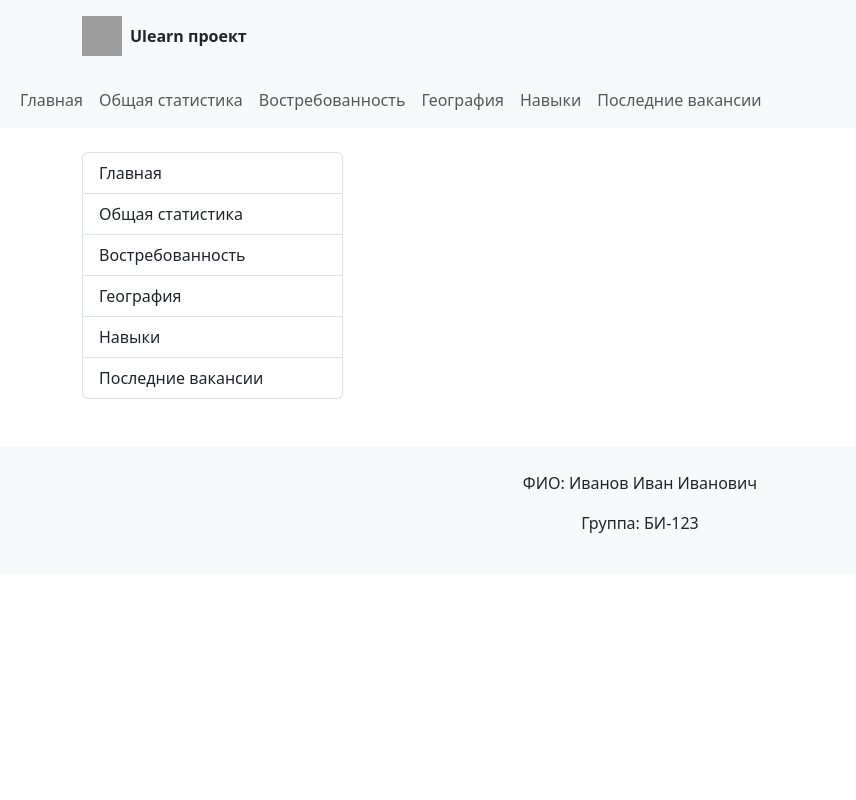
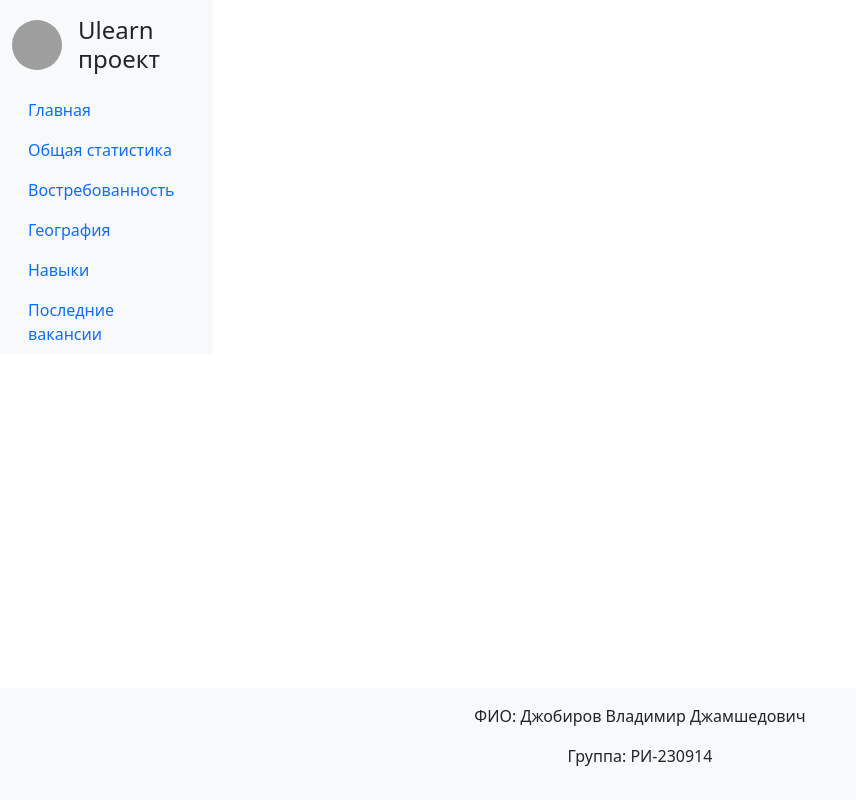
Before and after one commit to Shadowpat42/djangoUlearnProject, a Django app: page / in a window 1280 px wide. Shown: the whole page, without its empty margins (0-856 px from the left). Run offline with Django 5.2, Linux system fonts and the light colour scheme; grey boxes are pictures that could not be loaded.

Commit message:
update base.html: footer to down, add logo, change position navbar in left

```diff
--- a/main/templates/base.html
+++ b/main/templates/base.html
@@ -7,73 +7,86 @@
     <meta name="viewport" content="width=device-width, initial-scale=1.0">
     <title>{% block title %}Ulearn проект{% endblock %}</title>
 
-    <!-- Подключение Bootstrap 5.3.3 -->
-    <link href="https://cdn.jsdelivr.net/npm/bootstrap@5.3.3/dist/css/bootstrap.min.css" rel="stylesheet" integrity="sha384-QWTKZyjpPEjISv5WaRU9OFeRpok6YctnYmDr5pNlyT2bRjXh0JMhjY6hW+ALEwIH" crossorigin="anonymous">
+    <!-- Подключение Bootstrap -->
+    <link href="https://cdn.jsdelivr.net/npm/bootstrap@5.3.3/dist/css/bootstrap.min.css" rel="stylesheet"
+          integrity="sha384-QWTKZyjpPEjISv5WaRU9OFeRpok6YctnYmDr5pNlyT2bRjXh0JMhjY6hW+ALEwIH" crossorigin="anonymous">
+
+    <style>
+        /* Основной контейнер заполняет всю высоту экрана */
+        body, html {
+            height: 100%;
+        }
+
+        .wrapper {
+            display: flex;
+            flex-direction: column;
+            min-height: 100%;
+        }
+
+        .content {
+            flex: 1;
+        }
+    </style>
 </head>
 
 <body>
-    <!-- Header -->
-    <header class="bg-body-tertiary py-3">
-        <div class="container d-flex align-items-center justify-content-between">
-            <a class="navbar-brand d-flex align-items-center" href="/">
-                <img src="{% static 'images/logo.png' %}" alt="Логотип" width="40" height="40" class="me-2">
-                <span class="fw-bold">Ulearn проект</span>
-            </a>
-        </div>
-    </header>
+<div class="wrapper">
+    <!-- Контейнер для основного контента -->
+    <div class="container-fluid content">
+        <div class="row">
+            <!-- Sidebar (левое меню) -->
+            <nav class="col-md-3 col-lg-2 d-md-block bg-light sidebar">
+                <div class="position-sticky">
+                    <div class="d-flex align-items-center py-3">
+                        <img src="{% static 'images/profile.webp' %}" alt="Логотип" class="rounded-circle me-3"
+                             style="width: 50px; height: 50px;">
+                        <h4 class="mb-0">Ulearn проект</h4>
+                    </div>
+                    <ul class="nav flex-column">
+                        <li class="nav-item">
+                            <a class="nav-link" href="/">Главная</a>
+                        </li>
+                        <li class="nav-item">
+                            <a class="nav-link" href="/statistics">Общая статистика</a>
+                        </li>
+                        <li class="nav-item">
+                            <a class="nav-link" href="/demand">Востребованность</a>
+                        </li>
+                        <li class="nav-item">
+                            <a class="nav-link" href="/geography">География</a>
+                        </li>
+                        <li class="nav-item">
+                            <a class="nav-link" href="/skills">Навыки</a>
+                        </li>
+                        <li class="nav-item">
+                            <a class="nav-link" href="/latest-vacancies">Последние вакансии</a>
+                        </li>
+                    </ul>
+                </div>
+            </nav>
 
-    <!-- Navbar -->
-    <nav class="navbar navbar-expand-lg navbar-light bg-light">
-        <div class="container-fluid">
-            <button class="navbar-toggler" type="button" data-bs-toggle="collapse" data-bs-target="#navbarNav" aria-controls="navbarNav" aria-expanded="false" aria-label="Toggle navigation">
-                <span class="navbar-toggler-icon"></span>
-            </button>
-            <div class="collapse navbar-collapse" id="navbarNav">
-                <ul class="navbar-nav">
-                    <li class="nav-item"><a class="nav-link" href="/">Главная</a></li>
-                    <li class="nav-item"><a class="nav-link" href="/statistics">Общая статистика</a></li>
-                    <li class="nav-item"><a class="nav-link" href="/demand">Востребованность</a></li>
-                    <li class="nav-item"><a class="nav-link" href="/geography">География</a></li>
-                    <li class="nav-item"><a class="nav-link" href="/skills">Навыки</a></li>
-                    <li class="nav-item"><a class="nav-link" href="/latest-vacancies">Последние вакансии</a></li>
-                </ul>
-            </div>
-        </div>
-    </nav>
-
-    <!-- Main Layout -->
-    <div class="container mt-4">
-        <div class="row">
-            <!-- Sidebar -->
-            <aside class="col-md-3">
-                <nav class="list-group">
-                    <a href="/" class="list-group-item list-group-item-action">Главная</a>
-                    <a href="/statistics" class="list-group-item list-group-item-action">Общая статистика</a>
-                    <a href="/demand" class="list-group-item list-group-item-action">Востребованность</a>
-                    <a href="/geography" class="list-group-item list-group-item-action">География</a>
-                    <a href="/skills" class="list-group-item list-group-item-action">Навыки</a>
-                    <a href="/latest-vacancies" class="list-group-item list-group-item-action">Последние вакансии</a>
-                </nav>
-            </aside>
-            <!-- Main Content -->
-            <main class="col-md-9">
+            <!-- Main content -->
+            <main class="col-md-9 ms-sm-auto col-lg-10 px-md-4">
                 {% block content %}
-                <!-- Основной контент страниц -->
+                    <!-- Контент для конкретной страницы -->
                 {% endblock %}
             </main>
         </div>
     </div>
 
     <!-- Footer -->
-    <footer class="bg-body-tertiary text-center py-4 mt-5">
+    <footer class="bg-body-tertiary text-center py-3">
         <div class="container">
-            <p>ФИО: Иванов Иван Иванович</p>
-            <p>Группа: БИ-123</p>
+            <p>ФИО: Джобиров Владимир Джамшедович</p>
+            <p>Группа: РИ-230914</p>
         </div>
     </footer>
+</div>
 
-    <!-- Подключение Bootstrap JS -->
-    <script src="https://cdn.jsdelivr.net/npm/bootstrap@5.3.3/dist/js/bootstrap.bundle.min.js" integrity="sha384-YvpcrYf0tY3lHB60NNkmXc5s9fDVZLESaAA55NDzOxhy9GkcIdslK1eN7N6jIeHz" crossorigin="anonymous"></script>
+<!-- Подключение Bootstrap JS -->
+<script src="https://cdn.jsdelivr.net/npm/bootstrap@5.3.3/dist/js/bootstrap.bundle.min.js"
+        integrity="sha384-YvpcrYf0tY3lHB60NNkmXc5s9fDVZLESaAA55NDzOxhy9GkcIdslK1eN7N6jIeHz"
+        crossorigin="anonymous"></script>
 </body>
 
 </html>
```
